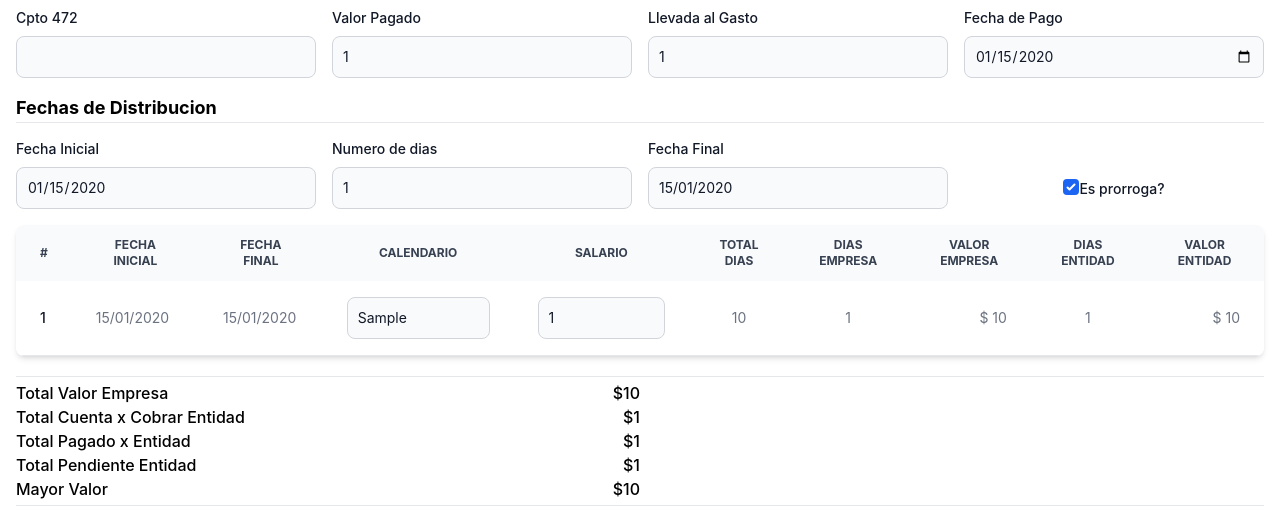
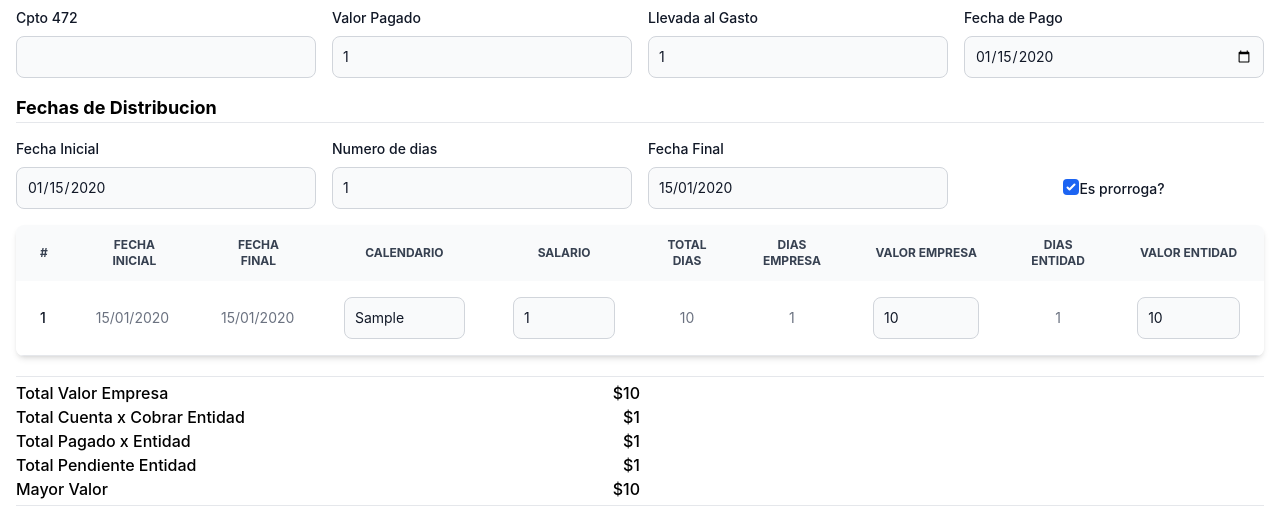
Before and after one commit to c-m-a/incapacidades, a Django app: page /movimientos/1/ in a window 1280 px wide. Shown: the part 1011-1529 px from the top of the page. Run offline with Django 4.2, Linux system fonts and the light colour scheme; tables that the repository leaves empty hold one stand-in row (values such as "Sample post"); some libraries are stand-ins or nearby versions.

Commit message:
Refactor: Cambio de texto a campos para editar los valores empresaValor y empresaValor en movimiento-editar.html

```diff
--- a/incapacidades/templates/movimiento-editar.html
+++ b/incapacidades/templates/movimiento-editar.html
@@ -682,11 +682,17 @@
               <td class="px-6 py-4 text-center" x-text="seg.totalDias"></td>
               <td class="px-6 py-4 text-center" x-text="seg.empresaDias"></td>
               <td class="px-6 py-4 text-right">
-                $ <span x-text="seg.empresaValor"></span>
+                <input
+                  x-model="seg.empresaValor"
+                  class="bg-gray-50 border border-gray-300 text-gray-900 text-sm rounded-lg focus:ring-blue-500 focus:border-blue-500 block w-full p-2.5 dark:bg-gray-700 dark:border-gray-600 dark:placeholder-gray-400 dark:text-white dark:focus:ring-blue-500 dark:focus:border-blue-500"
+                />
               </td>
               <td class="px-6 py-4 text-center" x-text="seg.entidadDias"></td>
               <td class="px-6 py-4 text-right">
-                $ <span x-text="seg.entidadValor"></span>
+                <input
+                  x-model="seg.entidadValor"
+                  class="bg-gray-50 border border-gray-300 text-gray-900 text-sm rounded-lg focus:ring-blue-500 focus:border-blue-500 block w-full p-2.5 dark:bg-gray-700 dark:border-gray-600 dark:placeholder-gray-400 dark:text-white dark:focus:ring-blue-500 dark:focus:border-blue-500"
+                />
               </td>
             </tr>
             </template>
```
